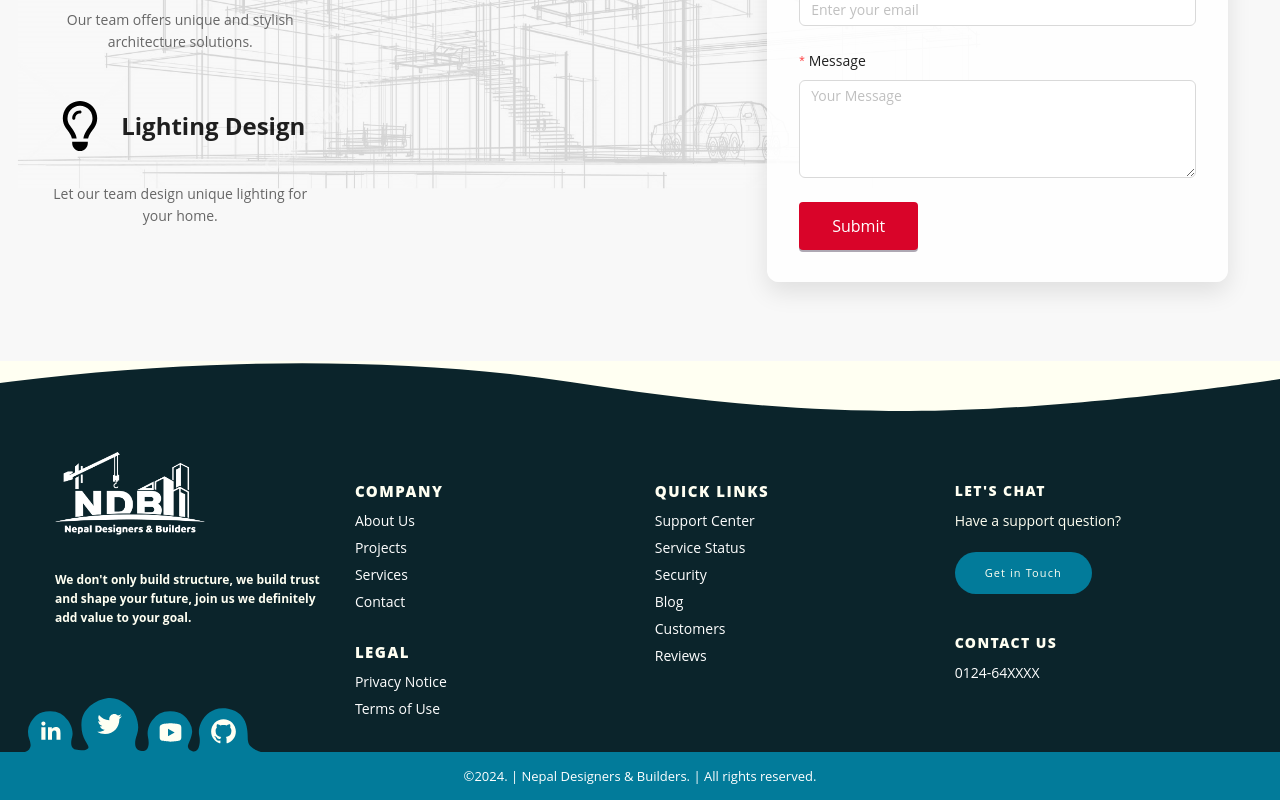
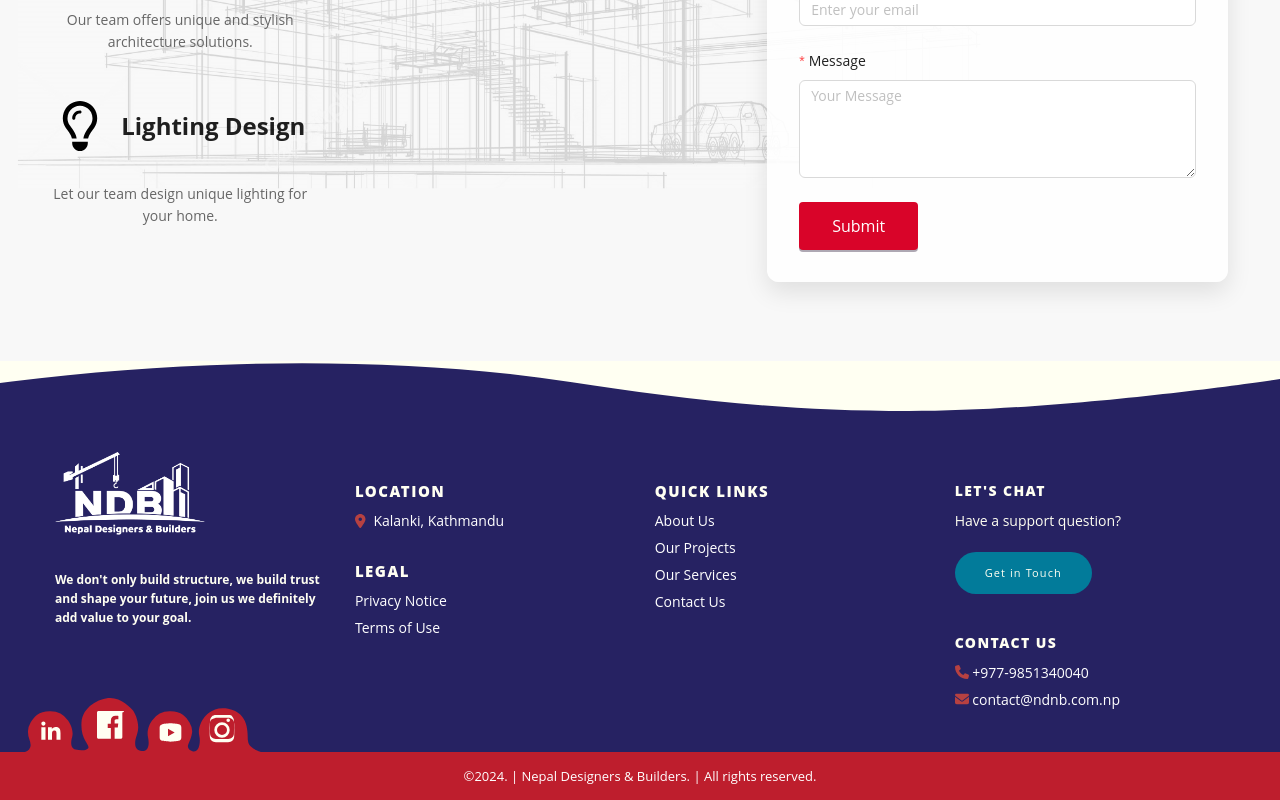
Before and after one commit to NIschalSaru/architecture-web-app, a React (Vite) app in the folder Frontend/: page / in a window 1280 px wide. Shown: the part 3956-4756 px from the top of the page. Built offline with nearby package versions, Linux system fonts and the light colour scheme; some icons are missing; a web font is replaced by a local one.

Commit message:
Footer section completed

```diff
--- a/Frontend/src/assets/scss/components/_footer.scss
+++ b/Frontend/src/assets/scss/components/_footer.scss
@@ -4,7 +4,7 @@ a {
 }
 
 .footer {
-  background-color: #0b242b;
+  background-color: #262262;
   color: #fff;
 }
 .footer-wave-svg {
@@ -126,6 +126,7 @@ a {
 .footer-call-to-action {
   margin-top: 30px;
 }
+
 .footer-call-to-action-title {
   color: #fffff2;
   font-size: 14px;
@@ -136,15 +137,20 @@ a {
   margin-top: 0;
   text-transform: uppercase;
 }
+
 .footer-call-to-action-link-wrapper {
   margin-bottom: 0;
   margin-top: 10px;
   color: #fff;
+  display: block; /* Change flex to block */
   text-decoration: none;
 }
+
 .footer-call-to-action-link-wrapper a {
   color: #fff;
   text-decoration: none;
+  display: block; /* Ensure each link is on a new line */
+  margin-top: 5px; /* Add spacing between links */
 }
 
 .footer-social-links {
@@ -165,7 +171,7 @@ a {
 }
 
 .footer-social-amoeba-path {
-  fill: #027b9a;
+  fill: #be1e2d;
 }
 
 .footer-social-link.linkedin {
@@ -226,7 +232,7 @@ a {
 }
 
 .footer-copyright {
-  background-color: #027b9a;
+  background-color: #be1e2d;
   color: #fff;
   padding: 15px 30px;
   text-align: center;
--- a/Frontend/src/pages/about/index.tsx
+++ b/Frontend/src/pages/about/index.tsx
@@ -13,7 +13,14 @@ const AboutUsPage = () => {
   const [form] = Form.useForm();
   const contactRef = useRef(null);
   const location = useLocation();
-
+  useEffect(() => {
+    if (location.hash) {
+      const element = document.querySelector(location.hash);
+      if (element) {
+        element.scrollIntoView({ behavior: "smooth" });
+      }
+    }
+  }, [location]);
   useEffect(() => {
     // if (location.hash === '#contact-us' && contactRef.current) {
     //   contactRef.current.scrollIntoView({ behavior: 'smooth' });
@@ -30,15 +37,17 @@ const AboutUsPage = () => {
   };
 
   return (
-    // <Layout>
-    <>
-      <div className="inner-header">
-            <div className="header-content">
-                <h1 className="page-title">ABOUT US</h1>
-                <div className="breadcrumb">
-                    <a href="/">HOME</a>
-                    <span className="separator">/</span>
-                    <span className="current">ABOUT US</span>
+    <Layout>
+      {/* Hero Section */}
+      <div className="hero-section">
+        <div className="container">
+          <div className="hero-content">
+            <Title level={1} className="fade-in">
+              Shaping Tomorrow's Architectures
+            </Title>
+            <Paragraph className="hero-subtitle">
+              Leading Architecture Company in Market since 2018
+            </Paragraph>
           </div>
         </div>
       </div>
@@ -48,51 +57,50 @@ const AboutUsPage = () => {
         <div className="container">
           <Row>
             <div className="mission-content">
-                <Title level={2}>Our Story</Title>
+              <Title level={1}>Our Story</Title>
               <Paragraph className="mission-text">
-                  At Nepal Designers and Builders Pvt Ltd, we are more than just
-                  a construction and design firm; we are architects of dreams.
+                At Nepal Designers and Builders Pvt Ltd, we are more than just a
+                construction and design firm; we are architects of dreams.
                 Founded in [Year of Establishment], our journey began with a
                 simple yet profound vision: to blend innovative design with
                 exceptional construction quality. Based in the heart of Nepal,
                 our company has grown to become a leading name in the
                 architectural landscape of the region.
               </Paragraph>
-                <Title level={2}>Our Mission</Title>
+              <Title level={1}>Our Mission</Title>
               <Paragraph className="mission-text">
-                  Our mission is to create spaces that not only meet the
-                  aesthetic and functional needs of our clients but also stand
-                  the test of time. We are driven by a commitment to excellence,
+                Our mission is to create spaces that not only meet the aesthetic
+                and functional needs of our clients but also stand the test of
+                time. We are driven by a commitment to excellence,
                 sustainability, and client satisfaction. Every project,
                 regardless of its size, receives the same level of meticulous
                 attention and dedication.
               </Paragraph>
-                <Title level={2}>Our Services</Title>
+              <Title level={1}>Our Services</Title>
               <Paragraph className="mission-text">
                 We specialize in a broad spectrum of services, including:
                 Residential and Commercial Architecture Interior Design
                 Sustainable Building Practices Custom Construction Solutions
                 Project Management
               </Paragraph>
-                <Title level={2}>Our Approach</Title>
+              <Title level={1}>Our Approach</Title>
               <Paragraph className="mission-text">
                 At the core of our approach is a collaborative spirit. We work
                 closely with our clients, understanding their vision and
-                  translating it into reality. Our team of experienced
-                  architects, designers, and builders uses the latest technology
-                  and materials to ensure that each project is not only
-                  aesthetically pleasing but also environmentally responsible
-                  and structurally sound.
+                translating it into reality. Our team of experienced architects,
+                designers, and builders uses the latest technology and materials
+                to ensure that each project is not only aesthetically pleasing
+                but also environmentally responsible and structurally sound.
               </Paragraph>
-                <Title level={2}>Our Promise</Title>
+              <Title level={1}>Our Promise</Title>
               <Paragraph className="mission-text">
                 To our clients, we promise a partnership that goes beyond mere
                 construction. We are dedicated to providing a seamless
-                  experience from the initial concept to the final brick. Our
-                  goal is to create spaces that reflect your aspirations and
-                  enhance your quality of life.
+                experience from the initial concept to the final brick. Our goal
+                is to create spaces that reflect your aspirations and enhance
+                your quality of life.
               </Paragraph>
-                <Title level={2}>Our Future</Title>
+              <Title level={1}>Our Future</Title>
               <Paragraph className="mission-text">
                 As we look to the future, Nepal Designers and Builders Pvt Ltd
                 is excited to continue pushing the boundaries of design and
@@ -128,8 +136,7 @@ const AboutUsPage = () => {
       {/* CEO Section */}
       <section className="ceo-section">
         <div className="container">
-          {/* <Row gutter={[48, 48]} align="middle"> */}
-          <Row gutter={[32, 32]} align="middle">
+          <Row gutter={[48, 48]} align="middle">
             <Col xs={24} lg={12}>
               <div className="ceo-image-container">
                 <img src={CeoImage} alt="CEO" className="ceo-image" />
@@ -175,12 +182,17 @@ const AboutUsPage = () => {
       {/* Contact Section */}
       <section className="contact-section" ref={contactRef} id="contact-us">
         <div className="container">
-          <Row gutter={[32, 32]}>
+          <Row gutter={[48, 48]}>
             <Col xs={24} lg={12}>
-              <div className="contact-content">
-                <Title level={2}><span className='contact-content-1'>Contact Us</span> & We Can Work Together</Title>
+              <div className="contact-content" id="contact-section">
+                <Title level={2}>
+                  <span className="contact-content-1">Contact Us</span> & We Can
+                  Work Together
+                </Title>
                 <Paragraph className="contact-intro">
-                Have questions or need assistance? Reach out to us, and let's collaborate to achieve your goals. We're here to help you every step of the way.
+                  Have questions or need assistance? Reach out to us, and let's
+                  collaborate to achieve your goals. We're here to help you
+                  every step of the way.
                 </Paragraph>
 
                 {/* <div className="contact-info">
@@ -209,7 +221,10 @@ const AboutUsPage = () => {
                     name="name"
                     label="Full Name"
                     rules={[
-                      { required: true, message: "Please enter your full name" },
+                      {
+                        required: true,
+                        message: "Please enter your full name",
+                      },
                     ]}
                   >
                     <Input size="large" placeholder="Your Name" />
@@ -273,8 +288,7 @@ const AboutUsPage = () => {
       </section>
 
       <ScrollToTop />
-      </>
-    // </Layout>
+    </Layout>
   );
 };
 
--- a/Frontend/src/pages/home/footer.tsx
+++ b/Frontend/src/pages/home/footer.tsx
@@ -1,4 +1,10 @@
 // Footer.js
+import { FontAwesomeIcon } from "@fortawesome/react-fontawesome";
+import {
+  faPhone,
+  faEnvelope,
+  faLocationDot,
+} from "@fortawesome/free-solid-svg-icons";
 import Logo from "../../assets/images/ndbn-logo-white.png";
 const Footer = () => {
   return (
@@ -37,19 +43,22 @@ const Footer = () => {
           </div>
           <div className="footer-content-column">
             <div className="footer-menu">
-              <h2 className="footer-menu-name"> Company</h2>
+              <h2 className="footer-menu-name"> Location</h2>
               <ul id="menu-company" className="footer-menu-list">
                 <li className="menu-item menu-item-type-post_type menu-item-object-page">
-                  <a href="#">About Us</a>
-                </li>
-                <li className="menu-item menu-item-type-post_type menu-item-object-page">
-                  <a href="#">Projects</a>
-                </li>
-                <li className="menu-item menu-item-type-taxonomy menu-item-object-category">
-                  <a href="#">Services</a>
-                </li>
-                <li className="menu-item menu-item-type-post_type menu-item-object-page">
-                  <a href="#">Contact</a>
+                  <div
+                    style={{
+                      display: "flex",
+                      alignItems: "center",
+                      gap: "8px",
+                    }}
+                  >
+                    <FontAwesomeIcon
+                      icon={faLocationDot}
+                      style={{ color: "#b64141" }}
+                    />
+                    <a href="#">Kalanki, Kathmandu</a>
+                  </div>
                 </li>
               </ul>
             </div>
@@ -69,27 +78,17 @@ const Footer = () => {
             <div className="footer-menu">
               <h2 className="footer-menu-name"> Quick Links</h2>
               <ul id="menu-quick-links" className="footer-menu-list">
-                <li className="menu-item menu-item-type-custom menu-item-object-custom">
-                  <a target="_blank" rel="noopener noreferrer" href="#">
-                    Support Center
-                  </a>
-                </li>
-                <li className="menu-item menu-item-type-custom menu-item-object-custom">
-                  <a target="_blank" rel="noopener noreferrer" href="#">
-                    Service Status
-                  </a>
+                <li className="menu-item menu-item-type-post_type menu-item-object-page">
+                  <a href="/about">About Us</a>
                 </li>
                 <li className="menu-item menu-item-type-post_type menu-item-object-page">
-                  <a href="#">Security</a>
+                  <a href="#">Our Projects</a>
+                </li>
+                <li className="menu-item menu-item-type-taxonomy menu-item-object-category">
+                  <a href="/services">Our Services</a>
                 </li>
                 <li className="menu-item menu-item-type-post_type menu-item-object-page">
-                  <a href="#">Blog</a>
-                </li>
-                <li className="menu-item menu-item-type-post_type_archive menu-item-object-customer">
-                  <a href="#">Customers</a>
-                </li>
-                <li className="menu-item menu-item-type-post_type menu-item-object-page">
-                  <a href="#">Reviews</a>
+                  <a href="#">Contact Us</a>
                 </li>
               </ul>
             </div>
@@ -102,21 +101,36 @@ const Footer = () => {
               </p>
               <a
                 className="footer-call-to-action-button button"
-                href="#"
+                href="/about#contact-section"
                 target="_self"
               >
                 Get in Touch
               </a>
             </div>
             <div className="footer-call-to-action">
-              <h2 className="footer-call-to-action-title"> Contact Us</h2>
+              <h2 className="footer-call-to-action-title">Contact Us</h2>
               <p className="footer-call-to-action-link-wrapper">
                 <a
                   className="footer-call-to-action-link"
-                  href="tel:0124-64XXXX"
+                  href="tel:+977-9851340040"
                   target="_self"
                 >
-                  0124-64XXXX
+                  <FontAwesomeIcon
+                    icon={faPhone}
+                    style={{ color: "#b64141" }}
+                  />{" "}
+                  +977-9851340040
+                </a>
+                <a
+                  className="footer-call-to-action-link"
+                  href="mailto:contact@ndnb.com.np"
+                  target="_self"
+                >
+                  <FontAwesomeIcon
+                    icon={faEnvelope}
+                    style={{ color: "#b64141" }}
+                  />{" "}
+                  contact@ndnb.com.np
                 </a>
               </p>
             </div>
@@ -146,15 +160,17 @@ const Footer = () => {
               </svg>
             </a>
             <a className="footer-social-link twitter" href="#" target="_blank">
-              <span className="hidden-link-text">Twitter</span>
+              <span className="hidden-link-text">Facebook</span>
               <svg
                 className="footer-social-icon-svg"
                 xmlns="http://www.w3.org/2000/svg"
                 viewBox="0 0 26 26"
+                height="30"
+                fill="currentColor"
               >
                 <path
                   className="footer-social-icon-path"
-                  d="M 25.855469 5.574219 C 24.914063 5.992188 23.902344 6.273438 22.839844 6.402344 C 23.921875 5.75 24.757813 4.722656 25.148438 3.496094 C 24.132813 4.097656 23.007813 4.535156 21.8125 4.769531 C 20.855469 3.75 19.492188 3.113281 17.980469 3.113281 C 15.082031 3.113281 12.730469 5.464844 12.730469 8.363281 C 12.730469 8.773438 12.777344 9.175781 12.867188 9.558594 C 8.503906 9.339844 4.636719 7.246094 2.046875 4.070313 C 1.59375 4.847656 1.335938 5.75 1.335938 6.714844 C 1.335938 8.535156 2.261719 10.140625 3.671875 11.082031 C 2.808594 11.054688 2 10.820313 1.292969 10.425781 C 1.292969 10.449219 1.292969 10.46875 1.292969 10.492188 C 1.292969 13.035156 3.101563 15.15625 5.503906 15.640625 C 5.0625 15.761719 4.601563 15.824219 4.121094 15.824219 C 3.78125 15.824219 3.453125 15.792969 3.132813 15.730469 C 3.800781 17.8125 5.738281 19.335938 8.035156 19.375 C 6.242188 20.785156 3.976563 21.621094 1.515625 21.621094 C 1.089844 21.621094 0.675781 21.597656 0.265625 21.550781 C 2.585938 23.039063 5.347656 23.90625 8.3125 23.90625 C 17.96875 23.90625 23.25 15.90625 23.25 8.972656 C 23.25 8.742188 23.246094 8.515625 23.234375 8.289063 C 24.261719 7.554688 25.152344 6.628906 25.855469 5.574219 "
+                  d="M22.675 0h-21.35C.595 0 0 .593 0 1.325v21.351C0 23.407.595 24 1.325 24H12v-9.294H9.294v-3.618H12V8.41c0-2.712 1.658-4.187 4.081-4.187 1.159 0 2.155.086 2.447.125v2.841h-1.676c-1.315 0-1.57.623-1.57 1.54v2.019h3.137l-.408 3.618h-2.729V24h5.355c.73 0 1.325-.593 1.325-1.324V1.325C24 .593 23.405 0 22.675 0z"
                 ></path>
               </svg>
             </a>
@@ -177,10 +193,13 @@ const Footer = () => {
                 className="footer-social-icon-svg"
                 xmlns="http://www.w3.org/2000/svg"
                 viewBox="0 0 32 32"
+                width="40"
+                height="40"
+                fill="currentColor"
               >
                 <path
                   className="footer-social-icon-path"
-                  d="M 16 4 C 9.371094 4 4 9.371094 4 16 C 4 21.300781 7.4375 25.800781 12.207031 27.386719 C 12.808594 27.496094 13.027344 27.128906 13.027344 26.808594 C 13.027344 26.523438 13.015625 25.769531 13.011719 24.769531 C 9.671875 25.492188 8.96875 23.160156 8.96875 23.160156 C 8.421875 21.773438 7.636719 21.402344 7.636719 21.402344 C 6.546875 20.660156 7.71875 20.675781 7.71875 20.675781 C 8.921875 20.761719 9.554688 21.910156 9.554688 21.910156 C 10.625 23.746094 12.363281 23.214844 13.046875 22.910156 C 13.15625 22.132813 13.46875 21.605469 13.808594 21.304688 C 11.144531 21.003906 8.34375 19.972656 8.34375 15.375 C 8.34375 14.0625 8.8125 12.992188 9.578125 12.152344 C 9.457031 11.851563 9.042969 10.628906 9.695313 8.976563 C 9.695313 8.976563 10.703125 8.65625 12.996094 10.207031 C 13.953125 9.941406 14.980469 9.808594 16 9.804688 C 17.019531 9.808594 18.046875 9.941406 19.003906 10.207031 C 21.296875 8.65625 22.300781 8.976563 22.300781 8.976563 C 22.957031 10.628906 22.546875 11.851563 22.421875 12.152344 C 23.191406 12.992188 23.652344 14.0625 23.652344 15.375 C 23.652344 19.984375 20.847656 20.996094 18.175781 21.296875 C 18.605469 21.664063 18.988281 22.398438 18.988281 23.515625 C 18.988281 25.121094 18.976563 26.414063 18.976563 26.808594 C 18.976563 27.128906 19.191406 27.503906 19.800781 27.386719 C 24.566406 25.796875 28 21.300781 28 16 C 28 9.371094 22.628906 4 16 4 Z "
+                  d="M12 2.163c3.204 0 3.584.012 4.849.07 1.366.062 2.633.35 3.608 1.325.975.975 1.264 2.243 1.325 3.608.058 1.265.07 1.645.07 4.849s-.012 3.584-.07 4.849c-.062 1.366-.35 2.633-1.325 3.608-.975.975-2.243 1.264-3.608 1.325-1.265.058-1.645.07-4.849.07s-3.584-.012-4.849-.07c-1.366-.062-2.633-.35-3.608-1.325-.975-.975-1.264-2.243-1.325-3.608-.058-1.265-.07-1.645-.07-4.849s.012-3.584.07-4.849c.062-1.366.35-2.633 1.325-3.608C5.516 2.513 6.784 2.224 8.15 2.163 9.415 2.105 9.795 2.163 12 2.163zm0-2.163C8.756 0 8.332.012 7.052.07 5.775.127 4.677.41 3.73 1.357 2.782 2.304 2.5 3.402 2.443 4.678 2.385 5.958 2.373 6.382 2.373 9.627s.012 3.669.07 4.947c.057 1.277.34 2.375 1.287 3.322.947.947 2.045 1.23 3.322 1.287 1.278.057 1.702.07 4.947.07s3.669-.012 4.947-.07c1.277-.057 2.375-.34 3.322-1.287.947-.947 1.23-2.045 1.287-3.322.057-1.278.07-1.702.07-4.947s-.012-3.669-.07-4.947c-.057-1.277-.34-2.375-1.287-3.322C19.978.41 18.88.127 17.603.07 16.324.012 15.9 0 12 0zM12 5.838A6.162 6.162 0 0 0 5.838 12 6.162 6.162 0 0 0 12 18.162 6.162 6.162 0 0 0 18.162 12 6.162 6.162 0 0 0 12 5.838zm0 10.162A4 4 0 1 1 12 8a4 4 0 0 1 0 8zm6.406-11.845a1.44 1.44 0 1 1-2.881 0 1.44 1.44 0 0 1 2.881 0z"
                 ></path>
               </svg>
             </a>
```
Lines whose indentation alone changed are shown as unchanged.
